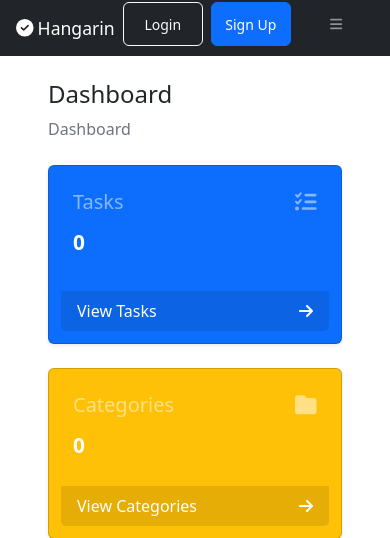
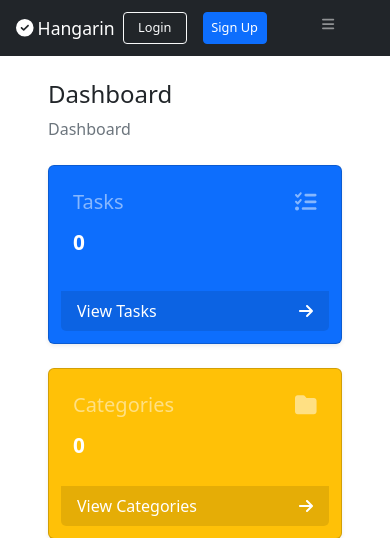
Before and after one commit to acesuus/Hangarin, a Django app: page / in a window 390 px wide. Shown: the top 538 px of the page. Run offline with Django 5.2, Linux system fonts and the light colour scheme; data that the repository does not hold is empty; some libraries are stand-ins or nearby versions.

Commit message:
fixc responsdsaidas

```diff
--- a/myproject/static/css/responsive.css
+++ b/myproject/static/css/responsive.css
@@ -61,17 +61,34 @@ html, body {
         gap: 0.5rem;
     }
 
+    /* Auth buttons container */
+    .auth-buttons {
+        margin-right: 0.5rem;
+    }
+
     /* Auth buttons */
-    .btn-outline-light, .btn-primary {
-        padding: 0.4rem 0.75rem;
-        font-size: 0.875rem;
-        min-height: 35px;
+    .auth-buttons .btn {
+        padding: 0.35rem 0.6rem;
+        font-size: 0.8rem;
+        min-height: 32px;
         margin: 0;
-        width: auto !important;
         display: inline-flex;
         align-items: center;
         justify-content: center;
-        min-width: 80px;
+        min-width: 60px;
+        border-radius: 4px;
+    }
+
+    .auth-buttons .btn-outline-light {
+        background-color: transparent;
+    }
+
+    .auth-buttons .btn-outline-light:hover {
+        background-color: rgba(255, 255, 255, 0.1);
+    }
+
+    .auth-buttons .btn-primary {
+        white-space: nowrap;
     }
 
     /* Cards */
--- a/myproject/templates/base.html
+++ b/myproject/templates/base.html
@@ -51,9 +51,9 @@
         </li>
       </ul>
       {% else %}
-      <div class="ms-auto">
-        <a href="{% url 'account_login' %}" class="btn btn-outline-light">Login</a>
-        <a href="{% url 'account_signup' %}" class="btn btn-primary">Sign Up</a>
+      <div class="ms-auto d-flex align-items-center auth-buttons">
+        <a href="{% url 'account_login' %}" class="btn btn-outline-light btn-sm me-2">Login</a>
+        <a href="{% url 'account_signup' %}" class="btn btn-primary btn-sm">Sign Up</a>
       </div>
       {% endif %}
     </nav>
```
